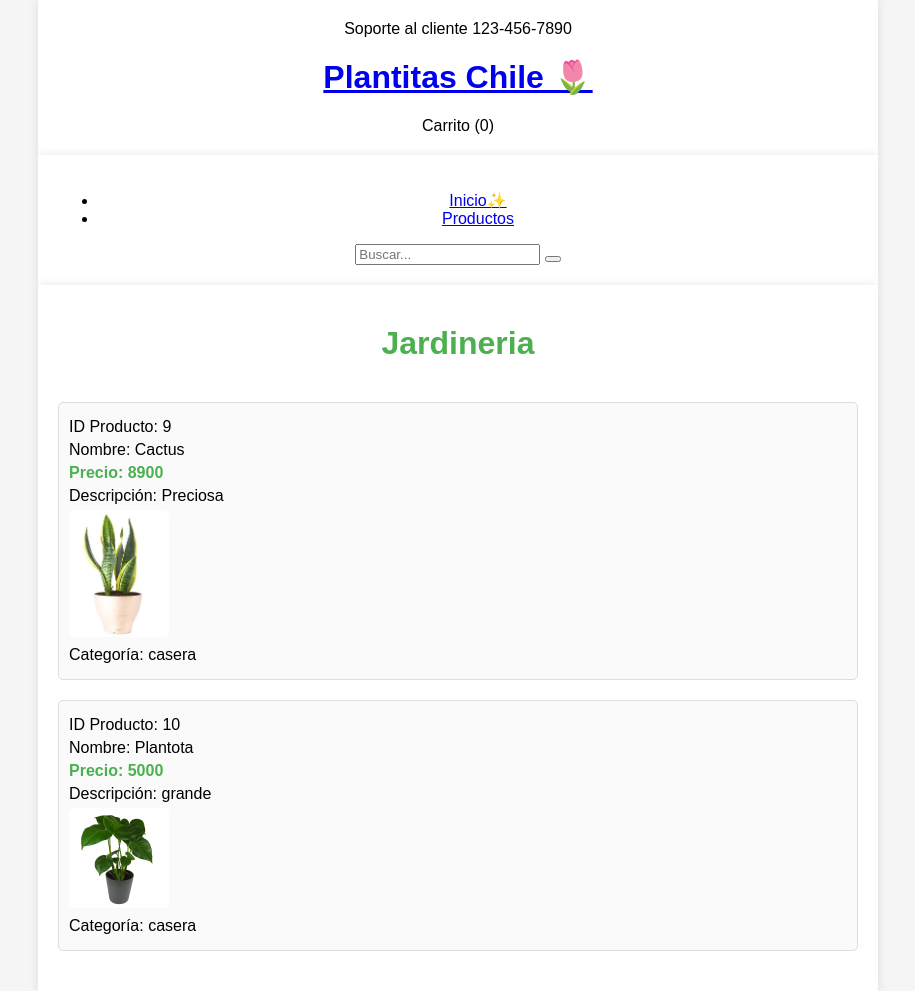
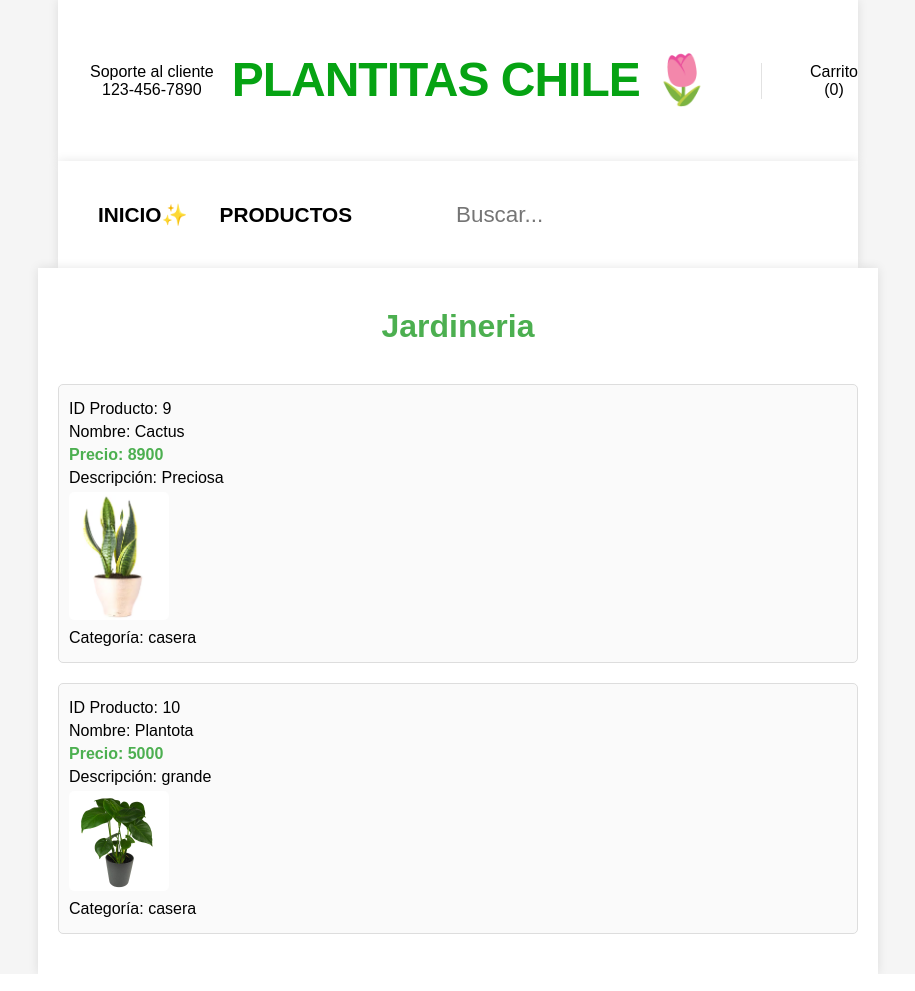
Before and after one commit to LucasLete/Evaluacion3_PrograWeb, a Django app: page /productos/index in a window 1280 px wide. Shown: the whole page, without its empty margins (182-1097 px from the left). Run offline with Django 5.2, Linux system fonts and the light colour scheme; data comes from the database, SQL or seed files in the repository.

Commit message:
Mas modificaciones

```diff
--- a/productos/static/index.css
+++ b/productos/static/index.css
@@ -47,3 +47,168 @@
     color: #4CAF50;
     font-weight: bold;
 }
+
+.container-hero {
+	background-color: var(--background-color);
+    width: 100%;
+}
+
+.hero {
+	display: flex;
+	justify-content: space-between;
+	align-items: center;
+	padding: 2rem 0;
+}
+
+.customer-support {
+	display: flex;
+	align-items: center;
+	gap: 2rem;
+}
+
+.customer-support i {
+	font-size: 3.3rem;
+}
+
+.content-customer-support {
+	display: flex;
+	flex-direction: column;
+}
+
+.container-logo {
+	display: flex;
+	align-items: center;
+	gap: 0.5rem;
+}
+
+.container-logo i {
+	font-size: 3rem;
+}
+
+.container-logo h1 a {
+	text-decoration: none;
+	color: #06a313;
+	font-size: 3rem;
+	text-transform: uppercase;
+	letter-spacing: -1px;
+}
+
+.container-user {
+	display: flex;
+	gap: 1rem;
+	cursor: pointer;
+}
+
+.container-user .fa-user {
+	font-size: 3rem;
+	color: var(--primary-color);
+	padding-right: 2.5rem;
+	border-right: 1px solid #e2e2e2;
+}
+
+.container-user .fa-basket-shopping {
+	font-size: 3rem;
+	color: var(--primary-color);
+	padding-left: 1rem;
+}
+
+.content-shopping-cart {
+	display: flex;
+	flex-direction: column;
+}
+
+/* ************* NAVBAR ************* */
+.container-navbar {
+	background-color: var(--primary-color);
+}
+
+.navbar {
+	display: flex;
+	justify-content: space-between;
+	align-items: center;
+	padding: 1rem 0;
+}
+
+.navbar .fa-bars {
+	display: none;
+}
+
+.menu {
+	display: flex;
+	gap: 2rem;
+}
+
+.menu li {
+	list-style: none;
+}
+
+.menu a {
+	text-decoration: none;
+	font-size: 1.3rem;
+	color: var(--dark-color);
+	font-weight: 600;
+	text-transform: uppercase;
+	position: relative;
+}
+
+.menu a::after {
+	content: '';
+	width: 1.5rem;
+	height: 1px;
+	background-color: #fff;
+	position: absolute;
+	bottom: -3px;
+	left: 50%;
+	transform: translate(-50%, 50%);
+	opacity: 0;
+	transition: all 0.3s ease;
+}
+
+.menu a:hover::after {
+	opacity: 1;
+}
+
+.menu a:hover {
+	color: #fff;
+}
+
+.search-form {
+	position: relative;
+	display: flex;
+	align-items: center;
+	border: 2px solid #fff;
+	border-radius: 2rem;
+	background-color: #fff;
+	height: 4.4rem;
+	overflow: hidden;
+}
+
+.search-form input {
+	outline: none;
+	font-family: inherit;
+	border: none;
+	width: 25rem;
+	font-size: 1.4rem;
+	padding: 0 2rem;
+	color: #777;
+	cursor: pointer;
+}
+
+.search-form input::-webkit-search-cancel-button {
+	appearance: none;
+}
+
+.search-form .btn-search {
+	border: none;
+	background-color: var(--primary-color);
+	display: flex;
+	align-items: center;
+	justify-content: center;
+	height: 100%;
+	padding: 1rem;
+}
+
+.btn-search i {
+	font-size: 2rem;
+	color: #fff;
+}
```
